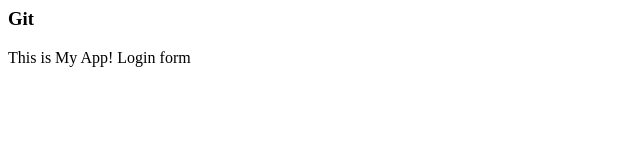
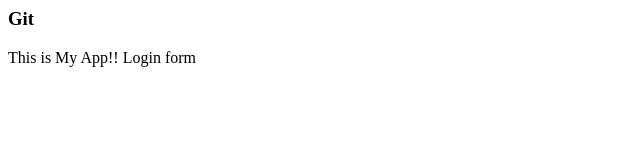
Before and after one commit to srilakshmik34/sampleApp, a plain HTML site: page index.html in a window 1280 px wide. Shown: the full height of the page, 0-640 px from the left. Drawn offline with Linux system fonts and the light colour scheme.

Commit message:
changes in index.html

```diff
--- a/index.html
+++ b/index.html
@@ -4,7 +4,7 @@
 </head>
 <body>
     <h3>Git</h3>
-    This is My App!
+    This is My App!!
     Login form
 </body>
 </htmml>
```
